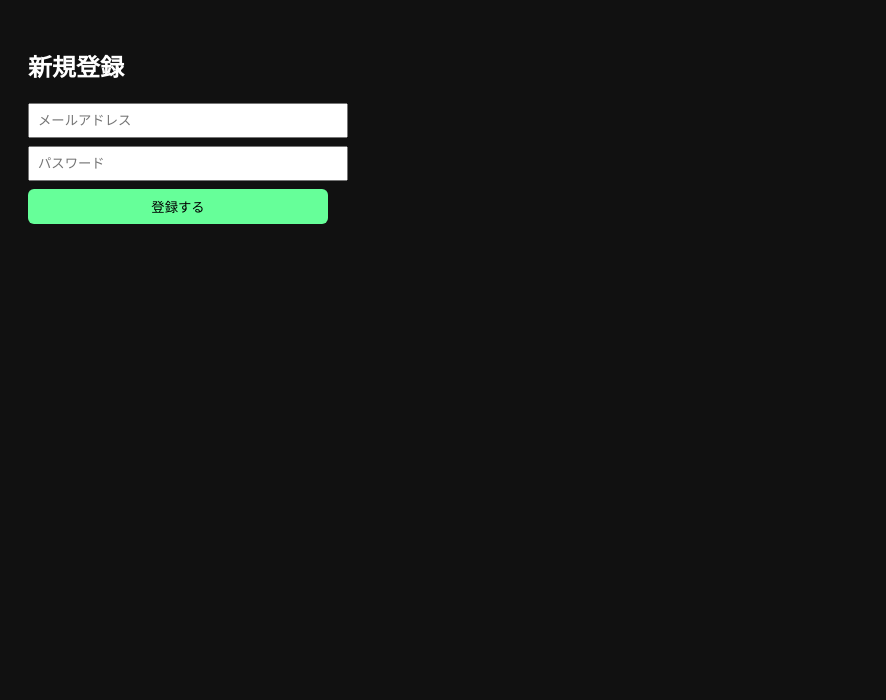
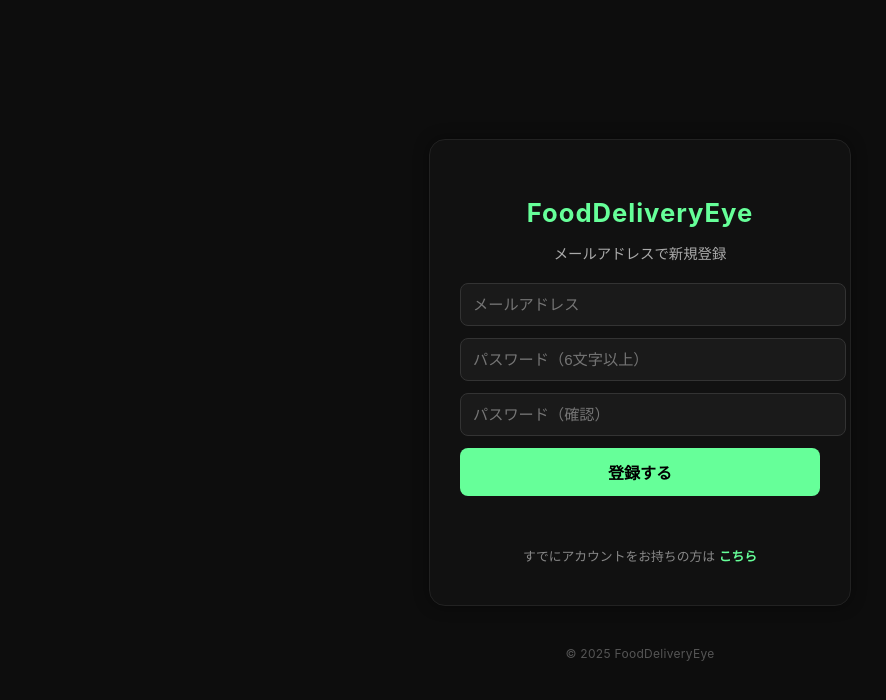
Before and after one commit to 773-773/DeliveryMap, a plain HTML site: page pb_public/signup.html in a window 1280 px wide. Shown: the whole page, without its empty margins (0-886 px from the left). Drawn offline with Linux system fonts and the light colour scheme.

Commit message:
Update signup.html

```diff
--- a/pb_public/signup.html
+++ b/pb_public/signup.html
@@ -2,42 +2,194 @@
 <html lang="ja">
 <head>
   <meta charset="UTF-8">
-  <title>新規登録</title>
+  <title>新規登録 - FoodDeliveryEye</title>
   <style>
-    body { background:#111; color:#fff; font-family:sans-serif; padding:20px; }
-    input, button { display:block; margin:8px 0; padding:8px; width:100%; max-width:300px; }
-    button { background:#66ff99; border:none; cursor:pointer; border-radius:6px; }
+    body {
+      background:#0d0d0d;
+      color:#fff;
+      font-family:"Inter","Noto Sans JP",sans-serif;
+      display:flex;
+      flex-direction:column;
+      align-items:center;
+      justify-content:center;
+      height:100vh;
+      margin:0;
+    }
+    .card {
+      background:#111;
+      border:1px solid #222;
+      border-radius:16px;
+      padding:40px 30px;
+      box-shadow:0 0 15px rgba(0,0,0,0.4);
+      width:90%;
+      max-width:360px;
+      text-align:center;
+    }
+    h1 {
+      color:#66ff99;
+      margin-bottom:4px;
+      font-size:1.6em;
+      letter-spacing:1px;
+    }
+    p.subtitle {
+      color:#aaa;
+      font-size:0.9em;
+      margin-bottom:20px;
+    }
+    input {
+      width:100%;
+      padding:12px;
+      border-radius:8px;
+      border:1px solid #333;
+      background:#1a1a1a;
+      color:#fff;
+      margin-bottom:12px;
+      font-size:0.95em;
+      outline:none;
+      transition:border 0.2s;
+    }
+    input:focus { border-color:#66ff99; }
+    .btn {
+      width:100%;
+      padding:12px;
+      border:none;
+      border-radius:8px;
+      font-weight:bold;
+      font-size:1em;
+      cursor:pointer;
+      transition:all 0.2s ease;
+    }
+    .btn-signup {
+      background:#66ff99;
+      color:#000;
+    }
+    .btn-signup:hover {
+      background:#80ffb2;
+    }
+    #msg {
+      color:#ccc;
+      margin-top:15px;
+      font-size:0.9em;
+      white-space:pre-wrap;
+      min-height:1.2em;
+    }
+    .login-link {
+      margin-top:18px;
+      font-size:0.8em;
+      color:#888;
+    }
+    .login-link a {
+      color:#66ff99;
+      text-decoration:none;
+      font-weight:600;
+      transition:color 0.2s;
+    }
+    .login-link a:hover {
+      color:#80ffb2;
+      text-decoration:underline;
+    }
+    footer {
+      margin-top:40px;
+      font-size:0.75em;
+      color:#555;
+      letter-spacing:0.3px;
+    }
   </style>
 </head>
 <body>
-  <h2>新規登録</h2>
+
+  <div class="card">
+    <h1>FoodDeliveryEye</h1>
+    <p class="subtitle">メールアドレスで新規登録</p>
+
     <form id="signupForm">
       <input type="email" id="email" placeholder="メールアドレス" required>
-    <input type="password" id="password" placeholder="パスワード" required>
-    <button type="submit">登録する</button>
+
+      <input type="password" id="password" placeholder="パスワード（6文字以上）" required minlength="6">
+
+      <!-- 🔥 パスワード確認用フィールドを追加 -->
+      <input type="password" id="passwordConfirm" placeholder="パスワード（確認）" required minlength="6">
+
+      <button class="btn btn-signup" type="submit" id="submitBtn">登録する</button>
     </form>
+
     <p id="msg"></p>
 
+    <div class="login-link">
+      すでにアカウントをお持ちの方は
+      <a href="/login.html">こちら</a>
+    </div>
+  </div>
+
+  <footer>© 2025 FoodDeliveryEye</footer>
+
   <script type="module">
-  import PocketBase from "https://cdn.jsdelivr.net/npm/pocketbase@0.21.1/dist/pocketbase.es.mjs";
-  const pb = new PocketBase("https://delivery-eye.onrender.com");
+    import PocketBase from "https://cdn.jsdelivr.net/npm/pocketbase@0.21.2/dist/pocketbase.es.mjs";
 
-  const form = document.getElementById("signupForm");
-  const msg = document.getElementById("msg");
+    const pb        = new PocketBase("https://delivery-eye.onrender.com");
+    const form      = document.getElementById("signupForm");
+    const msg       = document.getElementById("msg");
+    const submitBtn = document.getElementById("submitBtn");
 
     form.addEventListener("submit", async (e) => {
       e.preventDefault();
+
+      const email           = e.target.email.value.trim();
+      const password        = e.target.password.value.trim();
+      const passwordConfirm = e.target.passwordConfirm.value.trim();
+
+      // 🔴 パスワード一致チェック
+      if (password !== passwordConfirm) {
+        msg.style.color = "#ff7777";
+        msg.textContent = "パスワードが一致しません。もう一度確認してください。";
+        return;
+      }
+
+      submitBtn.disabled = true;
+      submitBtn.textContent = "処理中…";
+      msg.style.color = "#ccc";
+      msg.textContent = "登録処理中です…";
+
       try {
+        // username 自動生成
+        const localPart = email.split("@")[0].slice(0,20);
+        const randomStr = Math.random().toString(36).slice(2,6);
+        const username  = `${localPart}_${randomStr}`;
+
+        // ① ユーザー作成
         await pb.collection("users").create({
-        email: form.email.value,
-        password: form.password.value,
-        passwordConfirm: form.password.value
+          email,
+          password,
+          passwordConfirm,
+          username,
         });
-      msg.textContent = "登録完了！ログインページへ移動してください。";
+
+        // ② 確認メール送信
+        await pb.collection("users").requestVerification(email);
+
+        msg.style.color = "#66ff99";
+        msg.textContent = "📩 確認メールを送信しました。\nメール内のボタンを押して認証を完了してください。";
+
       } catch (err) {
-      msg.textContent = "登録失敗：" + err.message;
+        console.error(err);
+
+        const emailErr =
+          err?.data?.data?.email?.code ||
+          err?.data?.email?.code;
+
+        if (emailErr === "validation_not_unique") {
+          msg.textContent = "このメールアドレスはすでに登録されています。\nログイン画面からログインしてください。";
+          msg.style.color = "#ff7777";
+        } else {
+          msg.textContent = "⚠️ 登録に失敗しました。時間をおいて再度お試しください。";
+          msg.style.color = "#ff7777";
+        }
+      } finally {
+        submitBtn.disabled = false;
+        submitBtn.textContent = "登録する";
       }
     });
   </script>
+
 </body>
 </html>
```
Lines whose indentation alone changed are shown as unchanged.
